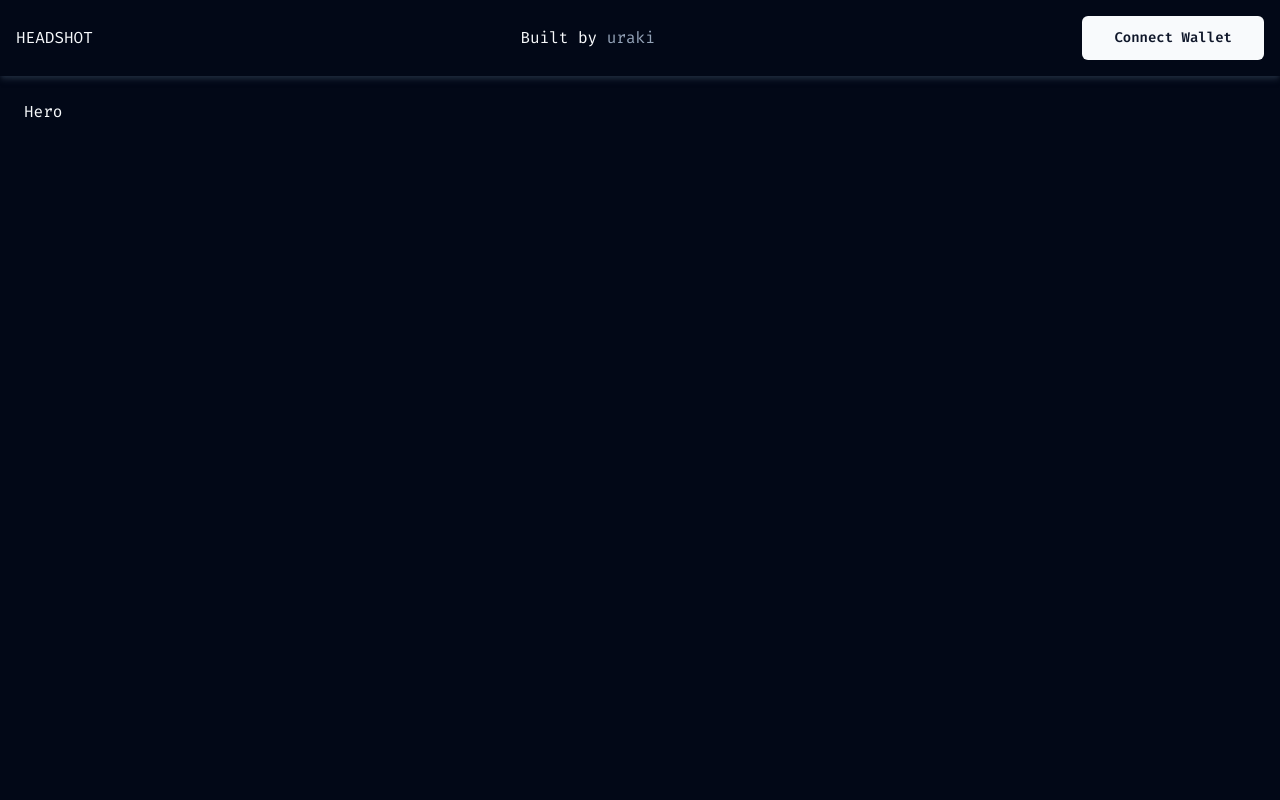
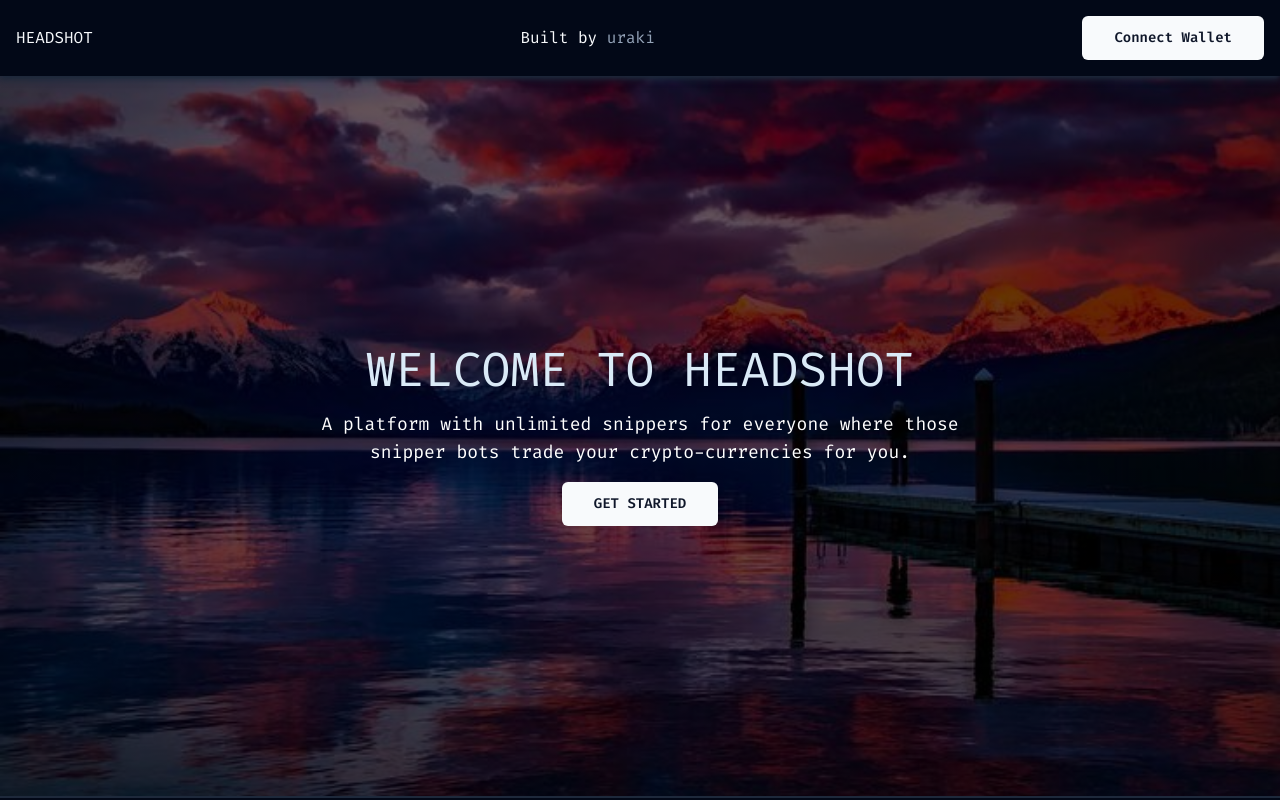
Before and after one commit to halfdobis/headshot, a Next.js app: page / in a window 1280 px wide. Shown: the top 800 px of the page. Built offline with nearby package versions, Linux system fonts and the light colour scheme.

Commit message:
hero section

```diff
--- a/src/app/page.tsx
+++ b/src/app/page.tsx
@@ -3,7 +3,7 @@ import Landing from "@/components/landing/Landing";
 
 export default function Home() {
   return (
-    <main className="flex min-h-screen flex-col p-6">
+    <main className="flex flex-col">
       <Landing />
     </main>
   );
--- a/src/components/landing/Hero.tsx
+++ b/src/components/landing/Hero.tsx
@@ -1,10 +1,49 @@
-import React from "react";
+"use client";
+import { useState, useEffect } from "react";
+import { Button } from "../ui/button";
+import Link from "next/link";
 
 function Hero() {
+  const [imageIndex, setImageIndex] = useState(0);
+
+  const backgroundImages = [
+    require("../../../public/images/img1.jpeg").default.src,
+    require("../../../public/images/img2.jpeg").default.src,
+    require("../../../public/images/img3.jpeg").default.src,
+  ];
+
+  useEffect(() => {
+    const timeout = setTimeout(() => {
+      setImageIndex((prev) => (prev === 3 ? 0 : prev + 1));
+    }, 30000);
+
+    return () => clearTimeout(timeout);
+  }, [imageIndex]);
+
   return (
-    <div>
-      <h1>Hero</h1>
-    </div>
+    <section
+      className="relative bg-cover bg-center h-screen md:px-6 flex items-center justify-center transition-all duration-1000"
+      style={{
+        height: "90vh",
+        backgroundImage: `linear-gradient(rgba(0,0,0,0.60), rgba(0,0,0,0.60)), url(${backgroundImages[imageIndex]})`,
+        backgroundSize: "cover",
+        backgroundRepeat: "no-repeat",
+        backgroundPosition: "center center",
+      }}
+    >
+      <div className="text-center w-full max-w-screen-lg mx-auto">
+        <h1 className="text-4xl md:text-5xl uppercase text-[#DAEAF7]">
+          Welcome to headshot
+        </h1>
+        <p className="px-4 mt-4  text-white text-lg max-w-2xl mx-auto">
+          A platform with unlimited snippers for everyone where those snipper
+          bots trade your crypto-currencies for you.
+        </p>
+        <Button className="font-semibold mt-4 uppercase" size={"lg"}>
+          <Link href={"/snippers"}>get started</Link>
+        </Button>
+      </div>
+    </section>
   );
 }
 
--- a/src/components/landing/Navbar.tsx
+++ b/src/components/landing/Navbar.tsx
@@ -11,7 +11,7 @@ const Navbar: React.FC = () => {
   };
 
   return (
-    <nav className="shadow-md shadow-secondary py-2 sticky top-0 z-50">
+    <nav className="bg-background shadow-md shadow-secondary py-2 sticky top-0 z-50">
       <div className="container mx-auto px-4 py-2 flex justify-between items-center">
         <Link href="/">
           <h1>HEADSHOT</h1>
```
